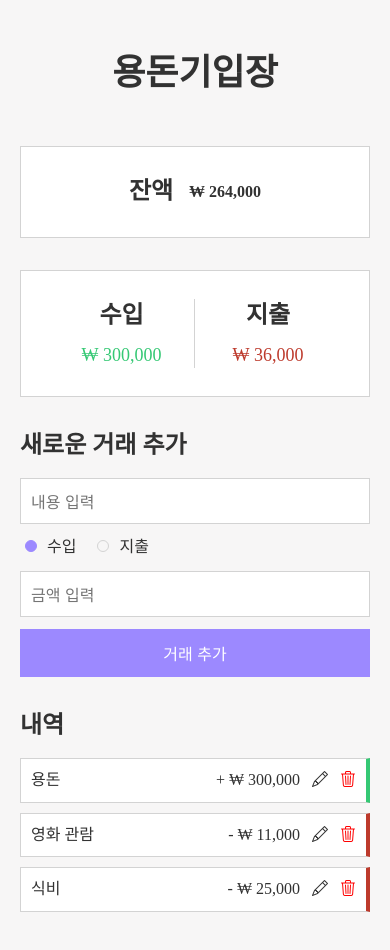
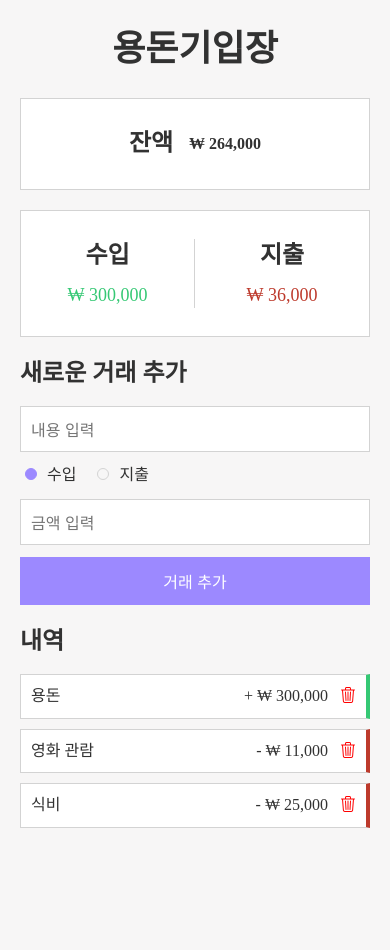
Before and after one commit to yyeonkim/ureca-allowance, a React (Vite) app: page / in a window 390 px wide. Shown: the top 950 px of the page. After the commit the page ends 876 px from the top, so only its background shows below. Built offline with nearby package versions, Linux system fonts and the light colour scheme.

Commit message:
feat: 에러 메시지 표시

```diff
--- a/package.json
+++ b/package.json
@@ -7,7 +7,8 @@
     "dev": "vite",
     "build": "vite build",
     "lint": "eslint .",
-    "preview": "vite preview"
+    "preview": "vite preview",
+    "deploy": "gh-pages -d dist"
   },
   "dependencies": {
     "react": "^19.0.0",
--- a/src/App.jsx
+++ b/src/App.jsx
@@ -29,11 +29,12 @@ const defaultData = [
   },
 ];
 
-const defaultInput = { type: "income" };
+const initialInput = { type: "income" };
 
 function App() {
   const [history, setHistory] = useState([]); // 내역
-  const [input, setInput] = useState(defaultInput); // 새로운 거래
+  const [input, setInput] = useState(initialInput); // 새로운 거래
+  const [errorMessage, setErrorMessage] = useState(null);
 
   const calculateBalance = () => {
     const balance = history.reduce((acc, curr) => {
@@ -75,12 +76,16 @@ function App() {
   const handleSubmit = (e) => {
     e.preventDefault();
     // 유효성 검사
-    if (input.description.trim().length === 0) return;
+    if (input.description.trim().length === 0) {
+      setErrorMessage("내용을 입력해주세요.");
+      return;
+    }
 
     // 저장
     const newData = [...history, { ...input, id: generateRandomDigitID() }];
+    setErrorMessage(null);
     setHistory(newData);
-    setInput(defaultInput);
+    setInput(initialInput);
     setLocalData("history", newData);
   };
 
@@ -132,7 +137,9 @@ function App() {
         <section className={styles.newTransaction}>
           <h2>새로운 거래 추가</h2>
           <form onSubmit={handleSubmit}>
+            <div>
               <input
+                className={styles.notify}
                 type="text"
                 name="description"
                 required
@@ -141,6 +148,8 @@ function App() {
                 value={input.description ?? ""}
                 onChange={handleChange}
               />
+              {errorMessage && <span className={styles.error}>{errorMessage}</span>}
+            </div>
             <fieldset className={styles.radio}>
               <div>
                 <input
@@ -191,7 +200,7 @@ function App() {
                 <span className="truncate">{item.description}</span>
                 <div>
                   <span>{formatWithSign(item.type, item.amount)}</span>
-                  <i className="bi bi-pencil" aria-label="수정" role="button" />
+                  {/* <i className="bi bi-pencil" aria-label="수정" role="button" /> */}
                   <i
                     className="bi bi-trash3"
                     aria-label="삭제"
--- a/src/styles/App.module.css
+++ b/src/styles/App.module.css
@@ -25,7 +25,7 @@
 .incomeExpense {
   border: 1px solid lightgray;
   background-color: white;
-  padding: 2.8rem;
+  padding: 2.8rem 0;
   display: flex;
   align-items: center;
   justify-content: center;
@@ -73,6 +73,7 @@
   display: flex;
   flex-direction: column;
   gap: 1.2rem;
+  position: relative;
 }
 
 .newTransaction .radio {
@@ -127,9 +128,22 @@
   color: red;
 }
 
+.error {
+  color: red;
+  font-size: 1.2rem;
+}
+
 @media (max-width: 768px) {
+  .main {
+    padding-top: 2.4rem;
+  }
+
+  .main h1 {
+    margin-bottom: 2.4rem;
+  }
+
   .main > div {
     grid-template-columns: repeat(1, 1fr);
-    row-gap: 3.2rem;
+    row-gap: 2rem;
   }
 }
--- a/vite.config.js
+++ b/vite.config.js
@@ -8,6 +8,7 @@ const __dirname = path.dirname(fileURLToPath(import.meta.url));
 // https://vite.dev/config/
 export default defineConfig({
   plugins: [react()],
+  base: "/ureca-allowance/",
   resolve: {
     extensions: [".js", ".jsx", ".ts", ".tsx"],
     alias: [{ find: "@", replacement: path.resolve(__dirname, "src") }],
```
Lines whose indentation alone changed are shown as unchanged.
